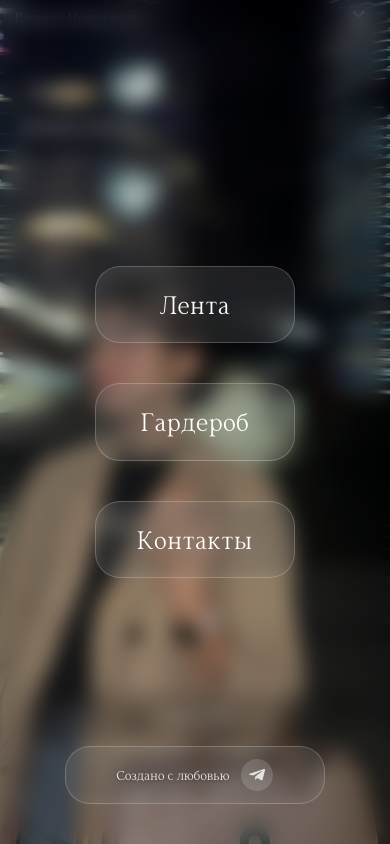
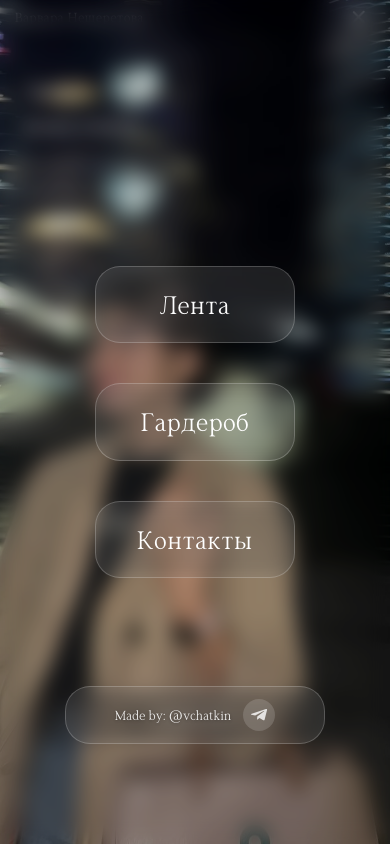
Before and after one commit to vicktorwinner/sites, a plain HTML site: page index.html in a window 390 px wide. Both pictures are taken after a click on the element 363 px from the left and 17 px from the top of the page. Drawn offline with nearby package versions, Linux system fonts and the light colour scheme; files whose address does not match are found by name.

Commit message:
Add files via upload

```diff
--- a/index.html
+++ b/index.html
@@ -56,9 +56,9 @@
 
       <!-- Футер в мобильном меню -->
       <div class="mobile-menu-footer">
-        <div href="#" class="footer-content">
+        <div href="https://t.me/vchatkin" class="footer-content">
           <div class="footer-text">
-            <p>Создано с любовью</p>
+            <p>Made by: @vchatkin</p>
           </div>
           <div class="footer-icon">
             <a class="footer-link" title="Связаться">
--- a/styles.css
+++ b/styles.css
@@ -963,7 +963,7 @@ body {
   /* Стили для футера в мобильном меню */
   .mobile-menu-footer {
     position: absolute; /* Абсолютное позиционирование */
-    bottom: 40px; /* Отступ снизу */
+    bottom: 100px; /* Отступ снизу */
     left: 50%; /* Центрируем по горизонтали */
     transform: translateX(-50%) translateY(20px); /* Точное центрирование с начальным смещением */
     width: 100%; /* Полная ширина */
```
